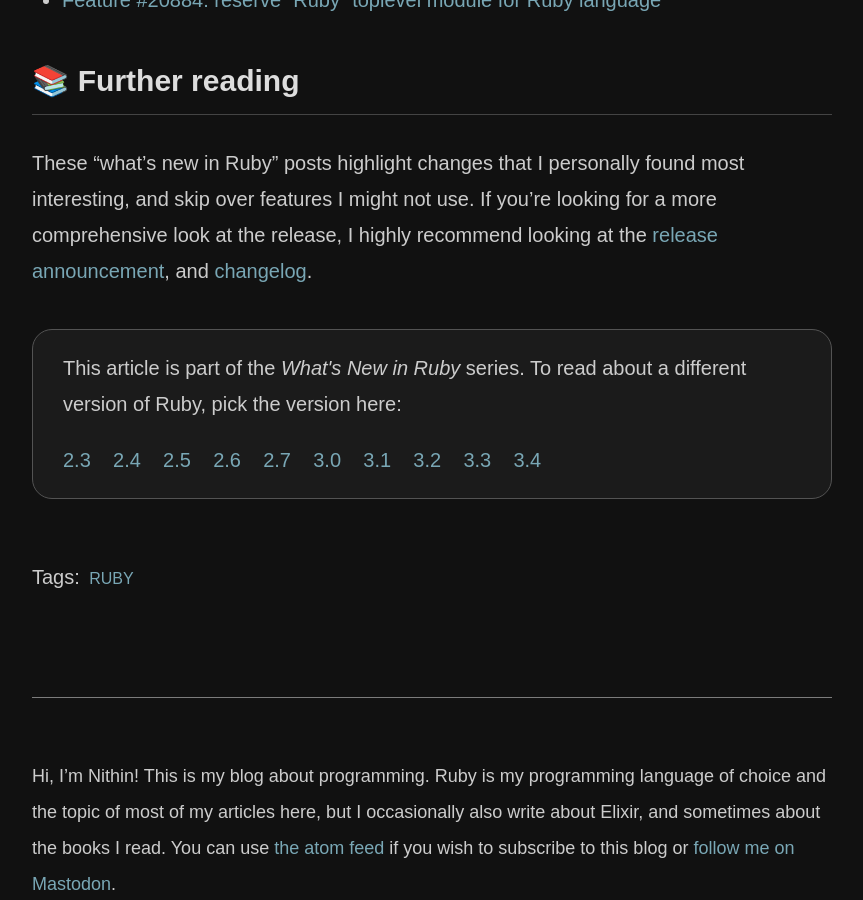
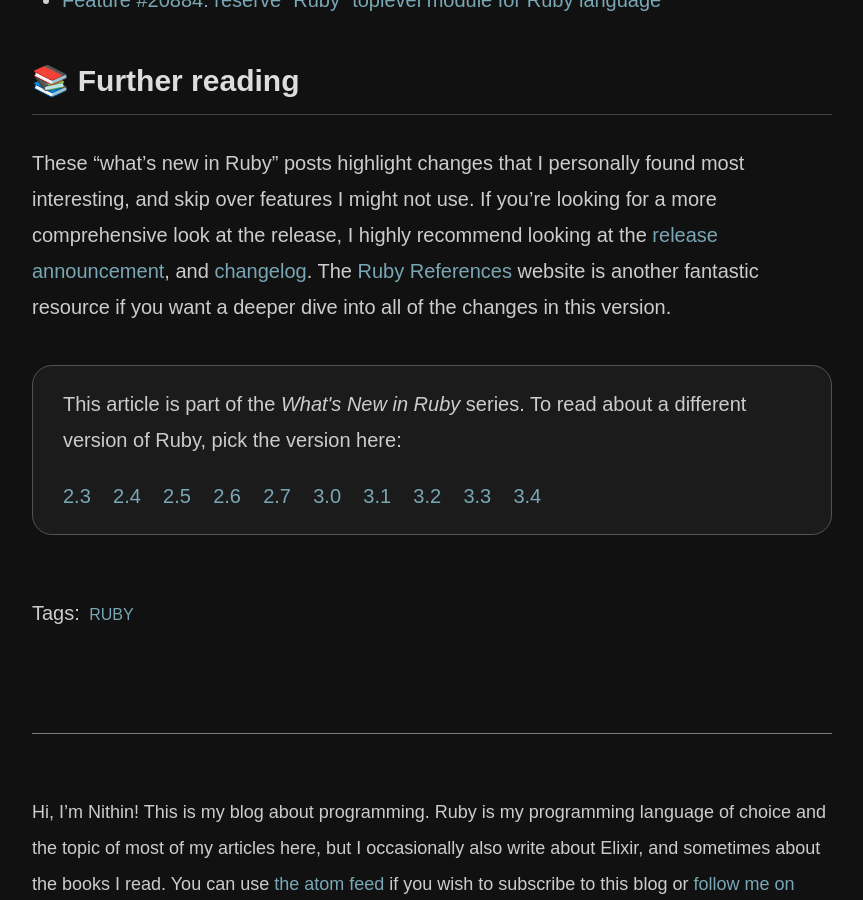
Before and after one commit to nithinbekal/nithinbekal.github.io, a Jekyll site: the page built from _posts/2024-12-17-ruby-3-4.md, in a window 1280 px wide and 900 px high, scrolled down 5290 px. Shown: the whole window, without its empty margins (208-1071 px from the left). Built offline with Jekyll 4.4.1, drawn with Linux system fonts in a browser that asks for light colours; comment, search, counter and statistics services are not loaded.

Commit message:
Add link to ruby references site

```diff
--- a/_posts/2024-12-17-ruby-3-4.md
+++ b/_posts/2024-12-17-ruby-3-4.md
@@ -231,5 +231,9 @@
 I highly recommend looking at the
 [release announcement](https://www.ruby-lang.org/en/news/2024/12/12/ruby-3-4-0-rc1-released/),
 and [changelog](https://github.com/ruby/ruby/blob/v3_4_0_rc1/NEWS.md).
+The [Ruby References](https://rubyreferences.github.io/rubychanges/3.4.html) website
+is another fantastic resource
+if you want a deeper dive
+into all of the changes in this version.
 
 {% include rubynew.html %}
```
